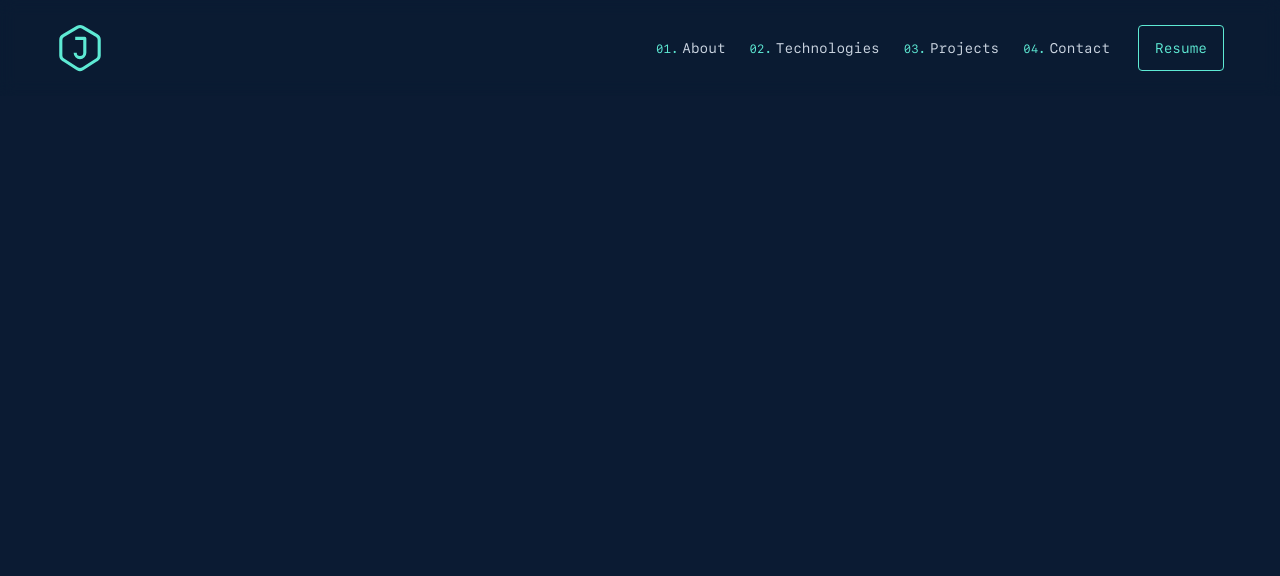
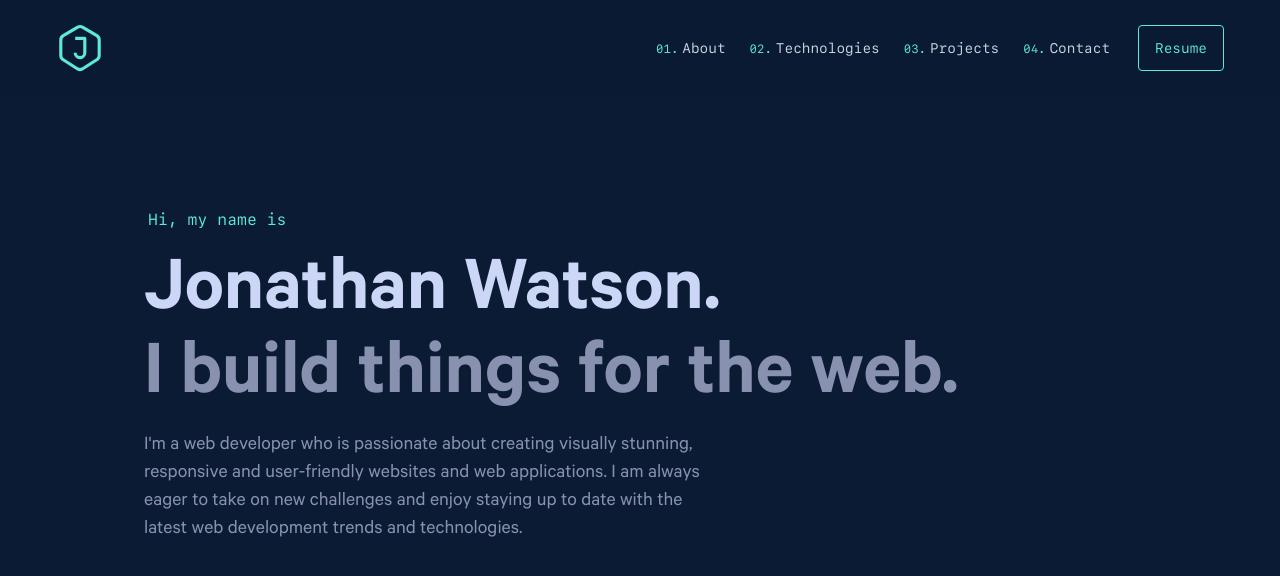
Before and after one commit to JPaulDev/personal-portfolio, a Next.js app: page / in a window 1280 px wide. Shown: the top 576 px of the page. Built offline with nearby package versions, Linux system fonts and the light colour scheme.

Commit message:
Add hero section

```diff
--- a/src/components/Header.tsx
+++ b/src/components/Header.tsx
@@ -32,7 +32,7 @@ export default function Header() {
   return (
     <header
       className={clsx(
-        'fixed flex w-full items-center bg-[#0b1b33d0] px-6 backdrop-blur transition-all duration-500 md:px-8 lg:px-14',
+        'fixed flex w-full items-center bg-skin-primary bg-opacity-80 px-6 backdrop-blur transition-all duration-500 md:px-8 lg:px-14',
         !scrolledToTop && scrollDirection === 'up' ? 'h-20 shadow-xl' : 'h-24',
         !scrolledToTop &&
           scrollDirection === 'down' &&
--- a/src/components/Layout.tsx
+++ b/src/components/Layout.tsx
@@ -15,7 +15,9 @@ export default function Layout({ children }: Props) {
     <>
       <Header />
       <Sidebar />
-      <main>{children}</main>
+      <main className="mx-auto max-w-7xl px-6 xs:px-12 md:px-24 lg:px-36">
+        {children}
+      </main>
     </>
   );
 }
--- a/src/components/Sidebar.tsx
+++ b/src/components/Sidebar.tsx
@@ -68,7 +68,7 @@ function SidebarView({ onCloseSidebar }: Props) {
         animate={{ x: 0 }}
         exit={{ x: '100%' }}
         transition={transition}
-        className="absolute right-0 flex h-full w-8/12 max-w-xs items-center justify-center bg-[var(--navy-light)] shadow-2xl"
+        className="absolute right-0 flex h-full w-8/12 max-w-xs items-center justify-center bg-skin-secondary shadow-2xl"
       >
         <button
           ref={closeButtonRef}
--- /dev/null
+++ b/src/components/sections/Hero.tsx
@@ -0,0 +1,21 @@
+export default function Hero() {
+  return (
+    <section className="flex min-h-screen flex-col justify-center">
+      <h1 className="mb-4 ml-1 font-mono text-teal-300 xs:mb-6">
+        Hi, my name is
+      </h1>
+      <h2 className="text-[clamp(40px,8vw,80px)] font-bold leading-none text-skin-secondary">
+        Jonathan Watson.
+      </h2>
+      <h3 className="mb-3 mt-1 text-[clamp(40px,8vw,80px)] font-bold leading-none text-skin-primary">
+        I build things for the web.
+      </h3>
+      <p className="mb-12 max-w-xl text-lg text-skin-primary sm:text-xl">
+        I&apos;m a web developer who is passionate about creating visually
+        stunning, responsive and user-friendly websites and web applications. I
+        am always eager to take on new challenges and enjoy staying up to date
+        with the latest web development trends and technologies.
+      </p>
+    </section>
+  );
+}
--- /dev/null
+++ b/src/components/sections/index.ts
@@ -0,0 +1 @@
+export { default as Hero } from './Hero';
--- a/src/pages/index.tsx
+++ b/src/pages/index.tsx
@@ -1,3 +1,4 @@
+import { Hero } from '@sections';
 import Head from 'next/head';
 
 export default function Home() {
@@ -6,6 +7,7 @@ export default function Home() {
       <Head>
         <title>Jonathan Watson</title>
       </Head>
+      <Hero />
     </>
   );
 }
--- a/src/styles/globals.css
+++ b/src/styles/globals.css
@@ -4,25 +4,26 @@
 
 @layer base {
   :root {
-    --navy: #0b1b33;
-    --navy-dark: #091629;
-    --navy-light: #112240;
-    --slate: #475569;
+    --color-scrollbar-bg: #091629;
+    --color-scrollbar-thumb: #475569;
+    --color-bg-primary: 11, 27, 51;
+    --color-bg-secondary: 17, 34, 64;
+    --color-text-primary: 136, 146, 176;
+    --color-text-secondary: 204, 214, 246;
   }
 
   html {
     scroll-behavior: smooth;
     scrollbar-width: thin;
-    scrollbar-color: var(--slate) var(--navy-dark);
+    scrollbar-color: var(--color-scrollbar-thumb) var(--color-scrollbar-bg);
   }
 
   body {
-    background-color: var(--navy-dark);
+    background-color: var(--color-scrollbar-bg);
   }
 
   #__next {
-    min-height: 100vh;
-    background-color: var(--navy);
+    @apply min-h-screen bg-skin-primary;
   }
 
   ::-webkit-scrollbar {
@@ -30,12 +31,12 @@
   }
 
   ::-webkit-scrollbar-track {
-    background: var(--navy-dark);
+    background: var(--color-scrollbar-bg);
   }
 
   ::-webkit-scrollbar-thumb {
-    background-color: var(--slate);
-    border: 2px solid var(--navy-dark);
+    background-color: var(--color-scrollbar-thumb);
+    border: 2px solid var(--color-scrollbar-bg);
     border-radius: 10px;
   }
 }
--- a/tailwind.config.js
+++ b/tailwind.config.js
@@ -1,5 +1,14 @@
 // eslint-disable-next-line @typescript-eslint/no-var-requires, import/no-extraneous-dependencies
-const { fontFamily } = require('tailwindcss/defaultTheme');
+const { fontFamily, screens } = require('tailwindcss/defaultTheme');
+
+function withOpacity(variableName) {
+  return ({ opacityValue }) => {
+    if (opacityValue !== undefined) {
+      return `rgba(var(${variableName}), ${opacityValue})`;
+    }
+    return `rgb(var(${variableName}))`;
+  };
+}
 
 /** @type {import('tailwindcss').Config} */
 module.exports = {
@@ -14,6 +23,22 @@ module.exports = {
         sans: ['var(--font-calibre)', ...fontFamily.sans],
         mono: ['var(--font-sf-mono)', ...fontFamily.mono],
       },
+      screens: {
+        xs: '480px',
+        ...screens,
+      },
+      textColor: {
+        skin: {
+          primary: withOpacity('--color-text-primary'),
+          secondary: withOpacity('--color-text-secondary'),
+        },
+      },
+      backgroundColor: {
+        skin: {
+          primary: withOpacity('--color-bg-primary'),
+          secondary: withOpacity('--color-bg-secondary'),
+        },
+      },
     },
   },
   plugins: [],
--- a/tsconfig.json
+++ b/tsconfig.json
@@ -18,6 +18,7 @@
     "paths": {
       "@styles/*": ["styles/*"],
       "@components": ["components"],
+      "@sections": ["components/sections"],
       "@icons": ["components/icons"],
       "@hooks": ["hooks"],
       "@config": ["config"]
```
